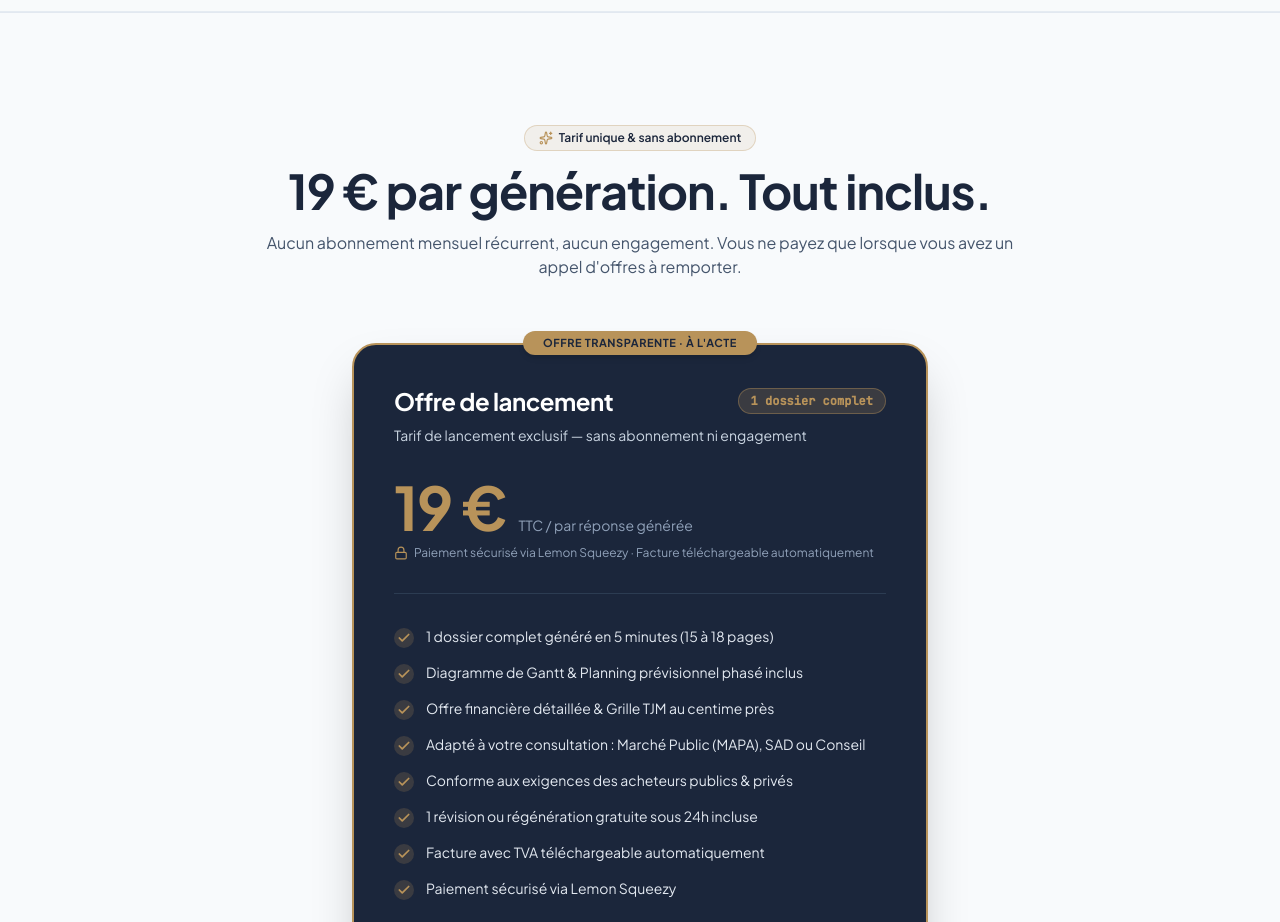
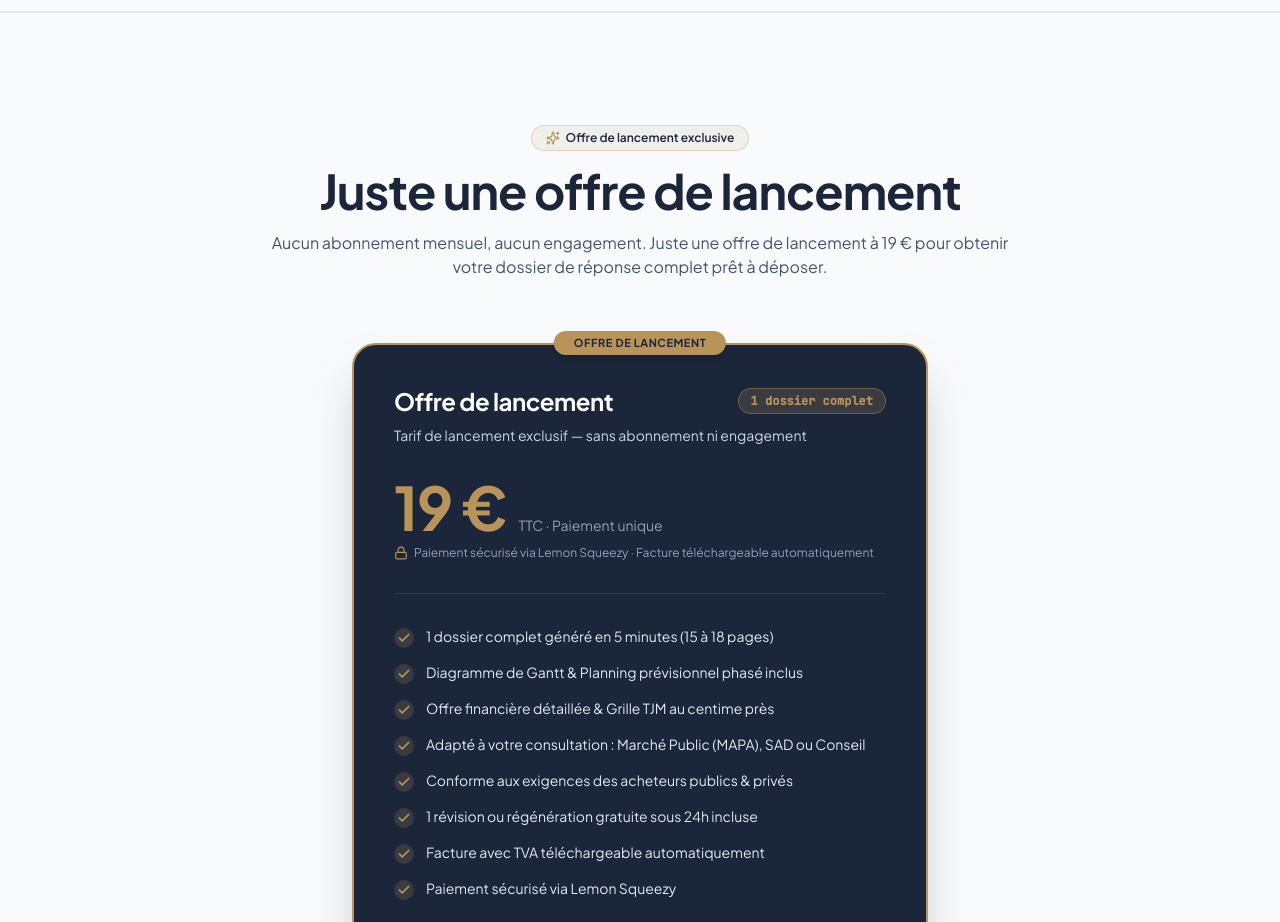
Before and after one commit to OMARMARCO23/DeliverableEngine, a React (Vite) app: page / in a window 1280 px wide. Shown: the part 7220-8142 px from the top of the page. Built offline with nearby package versions, Linux system fonts and the light colour scheme; no server answers; a web font is replaced by a local one.

Commit message:
Revise pricing section and promotional offers
Updated pricing details and promotional text for clarity.

```diff
--- a/src/components/Pricing.tsx
+++ b/src/components/Pricing.tsx
@@ -24,13 +24,13 @@ export default function Pricing({ onOpenGenerate, onOpenLegal }: PricingProps) {
         <div className="text-center max-w-3xl mx-auto mb-16">
           <div className="inline-flex items-center gap-1.5 rounded-full bg-[#B8935A]/10 border border-[#B8935A]/30 px-3.5 py-1 text-xs font-semibold text-[#1B263B] mb-4">
             <Sparkles className="h-3.5 w-3.5 text-[#B8935A]" />
-            Tarif unique & sans abonnement
+            Offre de lancement exclusive
           </div>
           <h2 className="font-serif-heading text-3xl sm:text-4xl lg:text-5xl font-extrabold text-[#1B263B]">
-            19 € par génération. Tout inclus.
+            Juste une offre de lancement
           </h2>
           <p className="mt-4 text-slate-600 text-sm sm:text-base font-sans">
-            Aucun abonnement mensuel récurrent, aucun engagement. Vous ne payez que lorsque vous avez un appel d'offres à remporter.
+            Aucun abonnement mensuel, aucun engagement. Juste une offre de lancement à 19 € pour obtenir votre dossier de réponse complet prêt à déposer.
           </p>
         </div>
 
@@ -44,7 +44,7 @@ export default function Pricing({ onOpenGenerate, onOpenLegal }: PricingProps) {
             className="relative rounded-3xl p-8 sm:p-10 bg-[#1B263B] text-white border-2 border-[#B8935A] shadow-2xl flex flex-col justify-between"
           >
             <div className="absolute -top-3.5 left-1/2 -translate-x-1/2 bg-[#B8935A] text-[#1B263B] text-[11px] font-bold uppercase tracking-wider py-1 px-5 rounded-full shadow-md">
-              Offre Transparente · À l'acte
+              Offre de lancement
             </div>
 
             <div>
@@ -68,7 +68,7 @@ export default function Pricing({ onOpenGenerate, onOpenLegal }: PricingProps) {
                     {tier.price}
                   </span>
                   <span className="text-slate-400 text-sm font-sans">
-                    TTC / par réponse générée
+                    TTC · Paiement unique
                   </span>
                 </div>
                 <p className="text-xs text-slate-400 mt-2 font-sans flex items-center gap-1.5">
```
